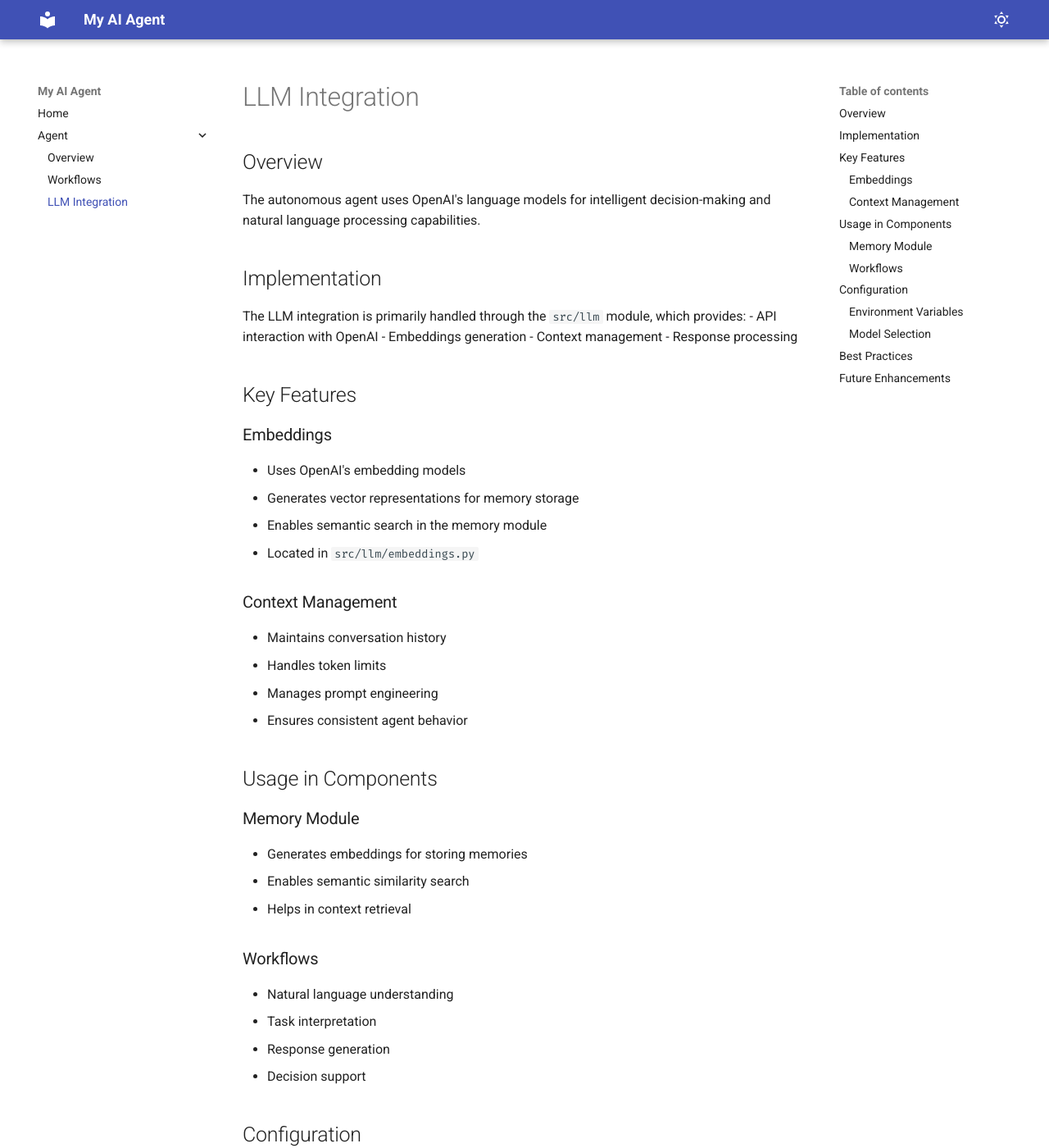
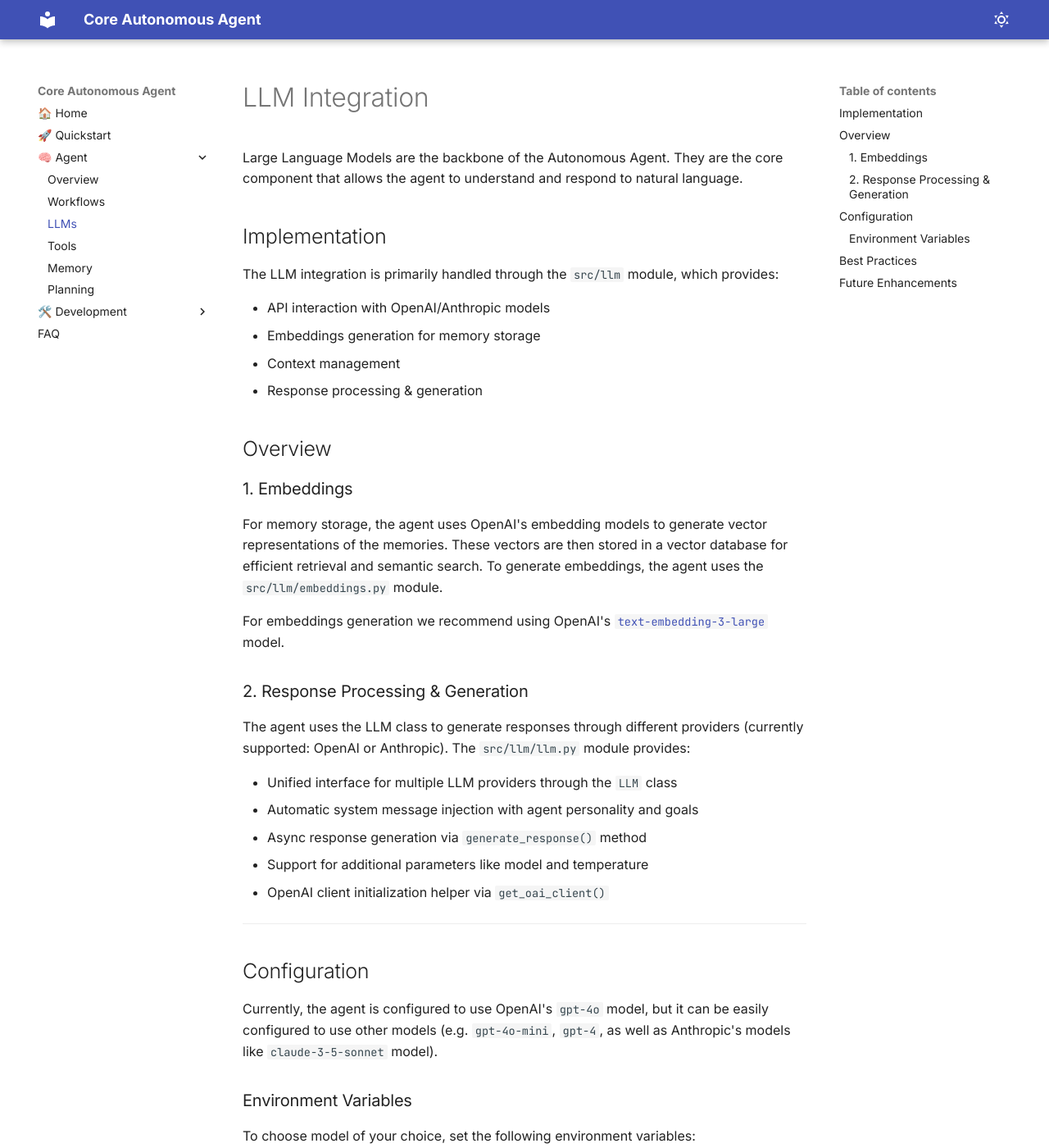
Before and after one commit to hiepyeuh/nevron, an MkDocs documentation site: the page built from docs/agent/llm.md, in a window 1280 px wide and 1400 px high. Shown: the whole window at 82% size. Built offline with MkDocs 1.6.1 and Material for MkDocs 9.7.7, drawn with Linux system fonts in a browser that asks for light colours; some of the changed text lies outside the part shown.

Commit message:
added initial documentation

````diff
--- a/docs/agent/llm.md
+++ b/docs/agent/llm.md
@@ -1,78 +1,65 @@
 # LLM Integration
 
-## Overview
-
-The autonomous agent uses OpenAI's language models for intelligent decision-making and natural language processing capabilities.
+Large Language Models are the backbone of the Autonomous Agent. They are the core component that allows the agent to understand and respond to natural language.
 
 ## Implementation
 
 The LLM integration is primarily handled through the `src/llm` module, which provides:
-- API interaction with OpenAI
-- Embeddings generation
+
+- API interaction with OpenAI/Anthropic models
+- Embeddings generation for memory storage
 - Context management
-- Response processing
+- Response processing & generation
 
-## Key Features
+## Overview
 
-### Embeddings
-- Uses OpenAI's embedding models
-- Generates vector representations for memory storage
-- Enables semantic search in the memory module
-- Located in `src/llm/embeddings.py`
+### 1. Embeddings
 
-### Context Management
-- Maintains conversation history
-- Handles token limits
-- Manages prompt engineering
-- Ensures consistent agent behavior
+For memory storage, the agent uses OpenAI's embedding models to generate vector representations of the memories. These vectors are then stored in a vector database for efficient retrieval and semantic search. To generate embeddings, the agent uses the `src/llm/embeddings.py` module.
 
-## Usage in Components
+For embeddings generation we recommend using OpenAI's [`text-embedding-3-large`](https://openai.com/index/new-embedding-models-and-api-updates/) model.
 
-### Memory Module
-- Generates embeddings for storing memories
-- Enables semantic similarity search
-- Helps in context retrieval
+### 2. Response Processing & Generation
 
-### Workflows
-- Natural language understanding
-- Task interpretation
-- Response generation
-- Decision support
+The agent uses the LLM class to generate responses through different providers (currently supported: OpenAI or Anthropic). The `src/llm/llm.py` module provides:
+
+- Unified interface for multiple LLM providers through the `LLM` class
+- Automatic system message injection with agent personality and goals
+- Async response generation via `generate_response()` method
+- Support for additional parameters like model and temperature
+- OpenAI client initialization helper via `get_oai_client()`
+
+-----
 
 ## Configuration
 
+Currently, the agent is configured to use OpenAI's `gpt-4o` model, but it can be easily configured to use other models (e.g. `gpt-4o-mini`, `gpt-4`, as well as Anthropic's models like `claude-3-5-sonnet` model).
+
 ### Environment Variables
-Required environment variables for LLM integration:
+To choose model of your choice, set the following environment variables:
 ```
 OPENAI_API_KEY=your-api-key
 OPENAI_MODEL=gpt-4  # or other supported models
+OPENAI_EMBEDDING_MODEL=text-embedding-3-large # or other supported embedding models
 ```
 
-### Model Selection
-- Default: GPT-4
-- Configurable through environment variables
-- Supports different OpenAI models
+-----
 
 ## Best Practices
 
 1. **Token Management**
-   - Monitor token usage
-   - Implement rate limiting
-   - Handle API quotas
+   Monitor and track token consumption across API calls. Implement rate limiting mechanisms to prevent exceeding quotas. Establish proper API quota management systems to maintain service availability.
 
 2. **Error Handling**
-   - Graceful fallbacks
-   - Retry mechanisms
-   - Error logging
+   Implement graceful fallback mechanisms when API calls fail. Set up automatic retry logic with exponential backoff. Maintain comprehensive error logging to track and debug issues.
 
 3. **Cost Optimization**
-   - Use appropriate model tiers
-   - Implement caching where possible
-   - Monitor API usage
+   Select appropriate model tiers based on task requirements. Implement response caching for frequently requested prompts. Track and analyze API usage patterns to optimize costs.
+
+-----
 
 ## Future Enhancements
 
-- Support for additional LLM providers
-- Advanced prompt engineering
-- Fine-tuning capabilities
-- Enhanced error handling
+We're planning to add support for additional LLM providers, advanced prompt engineering, fine-tuning capabilities, and enhanced error handling in the nearest future.
+
+Stay tuned for updates! ⚡️
--- a/mkdocs.yml
+++ b/mkdocs.yml
@@ -1,6 +1,6 @@
-site_name: My AI Agent
-site_description: Documentation for the Autonomous AI Agent framework
-site_author: Axioma AI
+site_name: Core Autonomous Agent
+site_description: Official documentation for the Core Autonomous Agent | Made by Neurobro
+site_author: Neurobro
 theme:
   name: material
   palette:
@@ -20,18 +20,44 @@ theme:
         icon: material/weather-night
         name: Switch to light mode
   font:
-    text: Roboto
-    code: Fira Code
+    text: Inter
+    code: JetBrains Mono
+
 nav:
-  - Home: index.md
-  - Agent:
+  - 🏠 Home: index.md
+  - 🚀 Quickstart: quickstart.md
+  - 🧠 Agent:
       - Overview: agent/overview.md
       - Workflows: agent/workflows.md
-      - LLM Integration: agent/llm.md
+      - LLMs: agent/llm.md
+      - Tools: agent/tools.md
+      - Memory: agent/memory.md
+      - Planning: agent/planning.md
+  - 🛠️ Development:
+      - Setup: development/setup.md
+      - Contribution: development/contribution.md
+      - Configuration: development/configuration.md
+  - FAQ: faq.md
+
 plugins:
   - macros
   - awesome-pages
+
 markdown_extensions:
   - codehilite
   - admonition
-  - toc
+  - toc:
+      permalink: true
+  - pymdownx.highlight:
+      anchor_linenums: true
+  - pymdownx.inlinehilite
+  - pymdownx.snippets
+  - pymdownx.superfences
+  - pymdownx.details
+  - attr_list
+  - md_in_html
+  - tables
+  - footnotes
+
+extra:
+  favicon: assets/favicon.ico
````
Also changed, not shown: docs/agent/overview.md (+34 -60 lines), docs/index.md (+137 -29 lines), docs/quickstart.md (added, +106 -0 lines), docs/agent/memory.md (added), docs/agent/planning.md (added), docs/agent/tools.md (added), docs/assets/architecture.png (added), docs/assets/favicon.ico (added), docs/development/configuration.md (added), docs/development/contribution.md (added), docs/development/setup.md (added), docs/faq.md (added).
